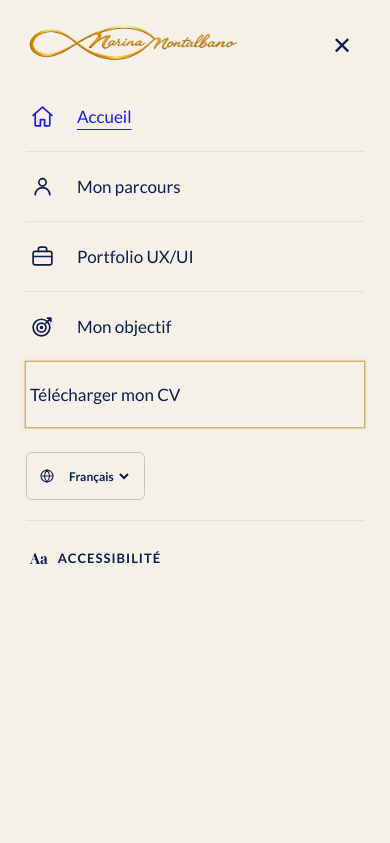
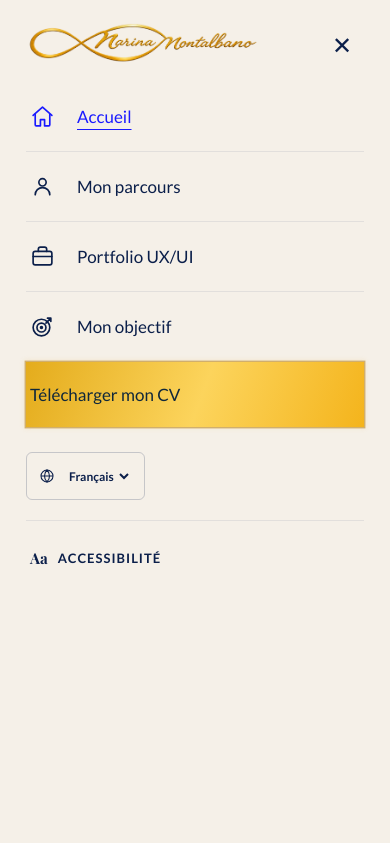
Before and after one commit to Ruhmiya/Marina-Montalbano, a plain HTML site: page index.html in a window 390 px wide. Both pictures are taken after a click on the button "Ouvrir le menu". Shown: the top 843 px of the page. Drawn offline with nearby package versions, Linux system fonts and the light colour scheme; a web font is replaced by a local one.

Commit message:
Agrandit la signature et reprend son doré sur le bouton CV

```diff
--- a/assets/site.css
+++ b/assets/site.css
@@ -491,7 +491,7 @@ body.high-contrast .language-select:focus-visible{outline-color:#FFDD00}
 nav a.nav-logo > img.nav-signature,
 .mm-header img.nav-signature {
   display: block;
-  width: clamp(12rem, 22vw, 18rem);
+  width: clamp(12rem, 24vw, 20rem);
   max-width: 100%;
   height: auto;
   aspect-ratio: 2172 / 394;
@@ -500,5 +500,11 @@ nav a.nav-logo > img.nav-signature,
 
 @media (max-width: 1180px) {
   nav a.nav-logo > img.nav-signature,
-  .mm-header img.nav-signature { width: min(55vw, 14rem); }
+  .mm-header img.nav-signature { width: min(60vw, 15.5rem); }
 }
+
+body:not(.high-contrast) nav a.nav-cv,
+body:not(.high-contrast) .mobile-menu-overlay a.mm-item[download] {
+  background: linear-gradient(110deg, #e4ac1c, #fcd45c 52%, #f4b41c) !important;
+  color: #10283b !important;
+}
--- a/index.html
+++ b/index.html
@@ -17,7 +17,7 @@
 <link rel="icon" href="/favicon.ico" sizes="16x16 32x32 48x48">
 <link rel="icon" type="image/png" sizes="96x96" href="/favicon.png">
 <link rel="apple-touch-icon" sizes="180x180" href="/apple-touch-icon.png">
-<link rel="stylesheet" href="assets/site.css?v=signature-header">
+<link rel="stylesheet" href="assets/site.css?v=signature-doree">
 <link rel="stylesheet" href="assets/direction.css?v=experiences">
 </head>
 <body class="direction-page">
```
Also changed, not shown: apercu-assu2000.html (+1 -1 lines), apprentissages.html (+1 -1 lines), cible.html (+1 -1 lines), en-construction.html (+1 -1 lines), parcours.html (+1 -1 lines), portfolio.html (+1 -1 lines), projets.html (+1 -1 lines).
